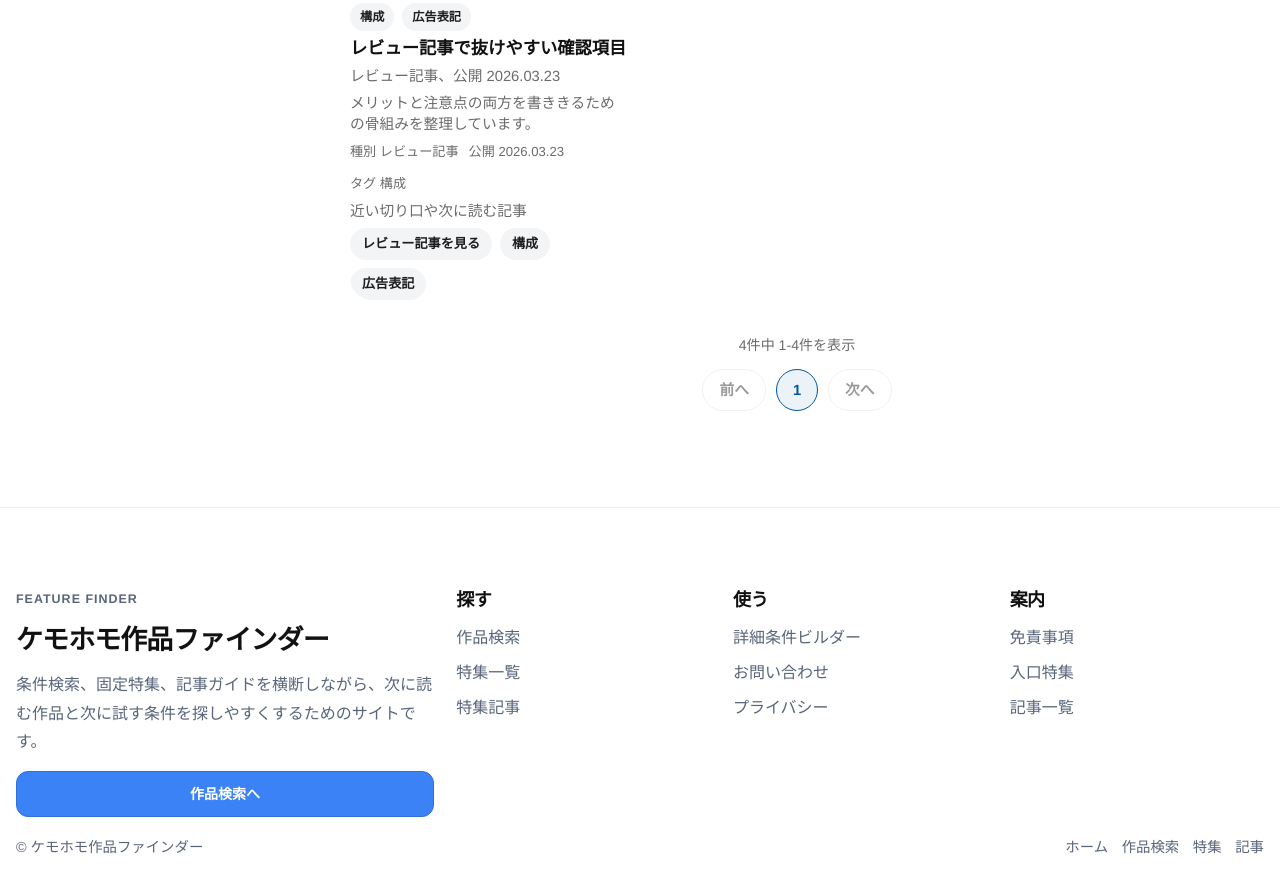
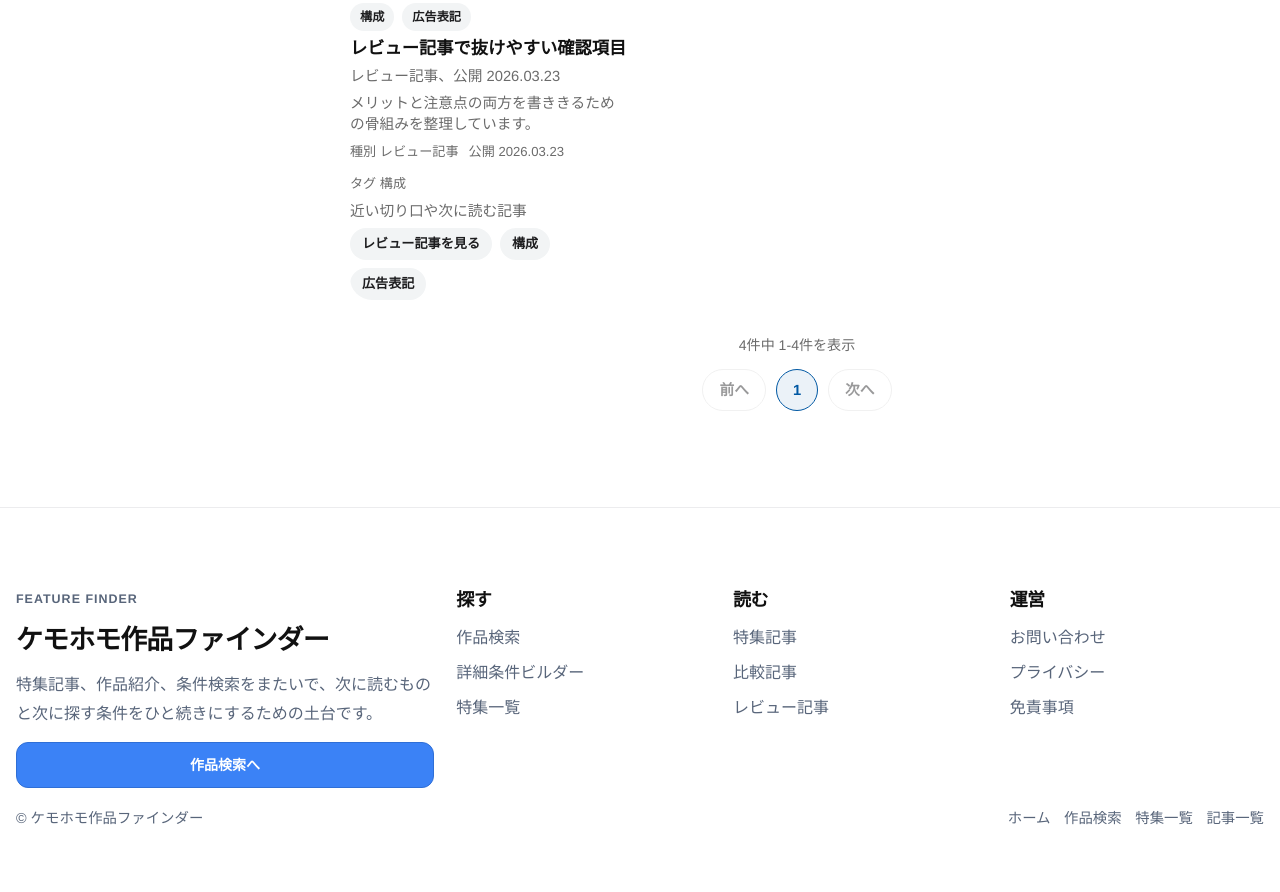
Before and after one commit to dekaazarashi1111-web/easy-aicode, a browser extension: page public/articles/index.html in a window 1280 px wide. Shown: the part 1571-2463 px from the top of the page. Drawn offline with Linux system fonts and the light colour scheme.

Commit message:
Match generated footer to shared footer

```diff
--- a/public/articles/index.html
+++ b/public/articles/index.html
@@ -341,31 +341,31 @@
       <section class="editorial-footer__brand">
         <p class="editorial-footer__eyebrow">Feature Finder</p>
         <h2 data-site-brand>ケモホモ作品ファインダー</h2>
-        <p>条件検索、固定特集、記事ガイドを横断しながら、次に読む作品と次に試す条件を探しやすくするためのサイトです。</p>
+        <p>特集記事、作品紹介、条件検索をまたいで、次に読むものと次に探す条件をひと続きにするための土台です。</p>
         <a class="btn btn--primary btn--sm" href="/finder/">作品検索へ</a>
       </section>
       <div class="editorial-footer__column">
         <h3>探す</h3>
         <ul class="editorial-footer__links">
           <li><a href="/finder/">作品検索</a></li>
+          <li><a href="/builder/">詳細条件ビルダー</a></li>
           <li><a href="/collections/">特集一覧</a></li>
-          <li><a href="/articles/">特集記事</a></li>
         </ul>
       </div>
       <div class="editorial-footer__column">
-        <h3>使う</h3>
+        <h3>読む</h3>
         <ul class="editorial-footer__links">
-          <li><a href="/builder/">詳細条件ビルダー</a></li>
-          <li><a href="/contact/">お問い合わせ</a></li>
-          <li><a href="/privacy">プライバシー</a></li>
+          <li><a href="/articles/">特集記事</a></li>
+          <li><a href="/articles/comparison-template/">比較記事</a></li>
+          <li><a href="/articles/review-structure/">レビュー記事</a></li>
         </ul>
       </div>
       <div class="editorial-footer__column">
-        <h3>案内</h3>
+        <h3>運営</h3>
         <ul class="editorial-footer__links">
+          <li><a href="/contact/">お問い合わせ</a></li>
+          <li><a href="/privacy">プライバシー</a></li>
           <li><a href="/disclaimer">免責事項</a></li>
-          <li><a href="/collections/">入口特集</a></li>
-          <li><a href="/articles/">記事一覧</a></li>
         </ul>
       </div>
     </div>
@@ -374,8 +374,8 @@
       <div class="editorial-footer__bottom-links">
         <a href="/">ホーム</a>
         <a href="/finder/">作品検索</a>
-        <a href="/collections/">特集</a>
-        <a href="/articles/">記事</a>
+        <a href="/collections/">特集一覧</a>
+        <a href="/articles/">記事一覧</a>
       </div>
     </div>
   </footer>
```
Also changed, not shown: public/index.html (+11 -11 lines), public/works/booth-item-2427390/index.html (+11 -11 lines), public/works/garage-bond-at-midnight/index.html (+11 -11 lines), public/works/harbor-sketchbook/index.html (+11 -11 lines), public/works/morning-workshop-shift/index.html (+11 -11 lines), public/works/pocket-shift-memo/index.html (+11 -11 lines), public/works/rain-hoodie-shelter/index.html (+11 -11 lines), public/works/rooftop-fence-promise/index.html (+11 -11 lines), scripts/build_public_seo_assets.js (+12 -12 lines), public/collections/comic-door/index.html (line endings or trailing spaces), public/collections/dense-fur-room/index.html (line endings or trailing spaces), public/collections/safe-filters/index.html (line endings or trailing spaces), public/collections/start-here/index.html (line endings or trailing spaces), public/collections/tf-gateway/index.html (line endings or trailing spaces).
